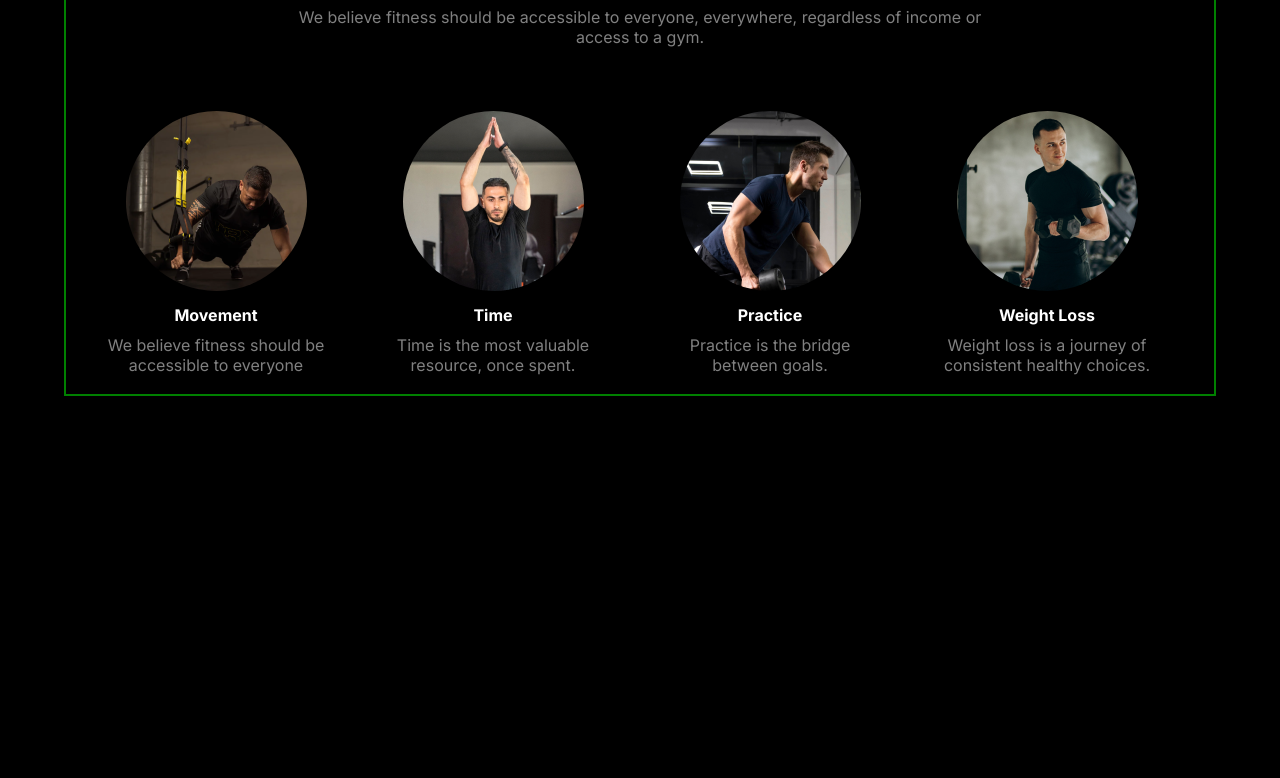
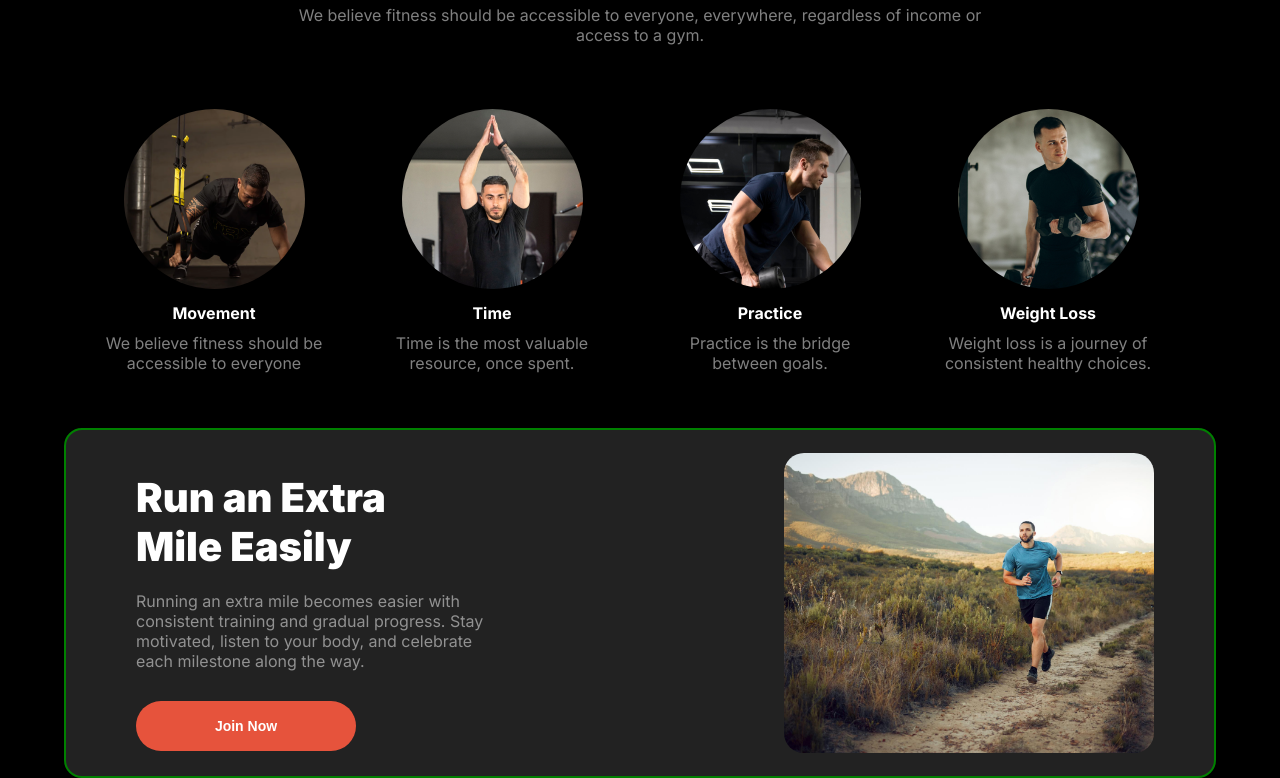
Before and after one commit to RaihanKabir277/assignment-solve-2, a plain HTML site: page index.html in a window 1280 px wide. Shown: the part 806-1584 px from the top of the page. Before the commit the page ends 1202 px from the top, so only its background shows below. Drawn offline with Linux system fonts and the light colour scheme; a web font is replaced by a local one.

Commit message:
Run an extra mile easily added with responsive

```diff
--- a/index.html
+++ b/index.html
@@ -74,6 +74,16 @@
             </div>
         </div>
      </section>
+     <section class="run-container">
+        <div class="part4">
+            <h1>Run an Extra <br> Mile Easily</h1>
+            <p class="p-style">Running an extra  mile becomes easier with consistent training and gradual progress. Stay motivated, listen to your body, and celebrate <br> each milestone along the way.</p>
+            <button class="btn2">Join Now</button>
+        </div>
+        <div class="running-img">
+
+        </div>
+     </section>
     </main>
     <footer>
 
--- a/styles/style.css
+++ b/styles/style.css
@@ -162,7 +162,7 @@ body{
     height: 450px;
     margin: 0 auto;
     margin-top: 2rem;
-    border: 2px solid green;
+    /* border: 2px solid green; */
     height: ;
 }
 .part3{
@@ -198,6 +198,51 @@ body{
 
 /* Change your habit part styles ends here */
 
+/* Run an Extra mile styles here */
+.run-container{
+    width: 90%;
+    margin: 0 auto;
+    height: 350px;
+    margin-top: 2rem;
+    border-radius: 18px;
+    background: rgb(34, 34, 34);
+    border: 2px solid green;
+    display: flex;
+    justify-content: space-between;
+    align-items: center;
+}
+.part4{
+    width: 440px;
+    height: 300px;
+    /* border: 2px solid green; */
+    padding: 20px;
+    margin-left: 50px;
+
+}
+.part4 h1{
+    font-size: 40px;
+    font-weight: 900;
+    margin-bottom: 20px;
+}
+.part4 p{
+    margin-bottom: 30px;
+
+}
+
+.running-img{
+    width: 370px;
+    height: 300px;
+    /* border: 2px solid green; */
+    background-image: url(../styles/run.jpg);
+    background-repeat: no-repeat;
+    background-position: center;
+    background-size: cover;
+    object-fit: cover;
+    border-radius: 20px;
+    margin-right: 60px;
+}
+
+/* Run an Extra mile styles ends here */
 
 /* Responsive part starts here */
 
@@ -205,10 +250,26 @@ body{
     .img-container2{
         margin-top: 4rem;
         display: grid;
-        grid-template-columns: repeat(2, 1fr);
+        grid-template-columns: repeat(1, 1fr);
         width: 100%;
     }
     .img1{
         text-align: left;
     }
+    .run-container{
+
+        margin-top: 900px;
+        flex-direction: column;
+        height: 620px;
+    }
+    .
+    .part4{
+        width: 90%;
+        padding: 0;
+        margin-left: 50px;
+
+    }
+    .running-img{
+        margin-right: 0;
+    }
 }
```
Also changed, not shown: styles/run.jpg (added).
